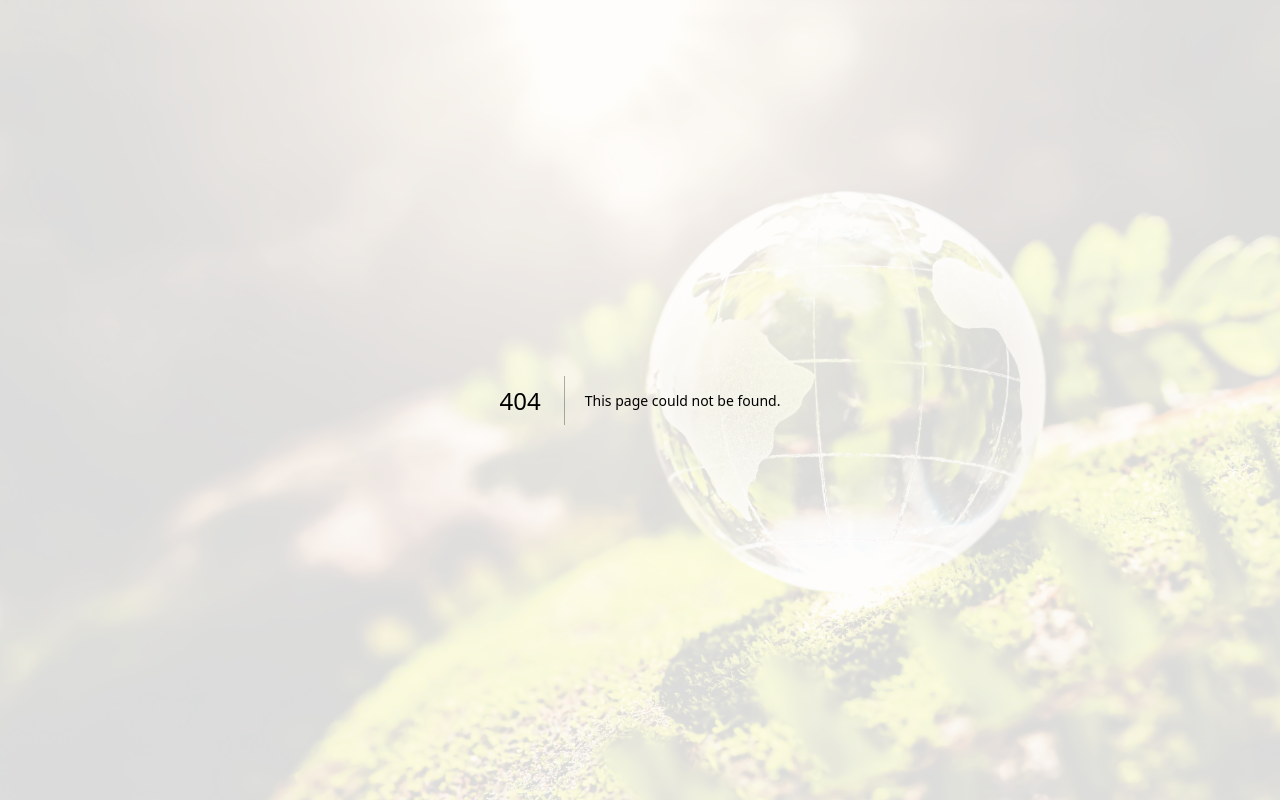
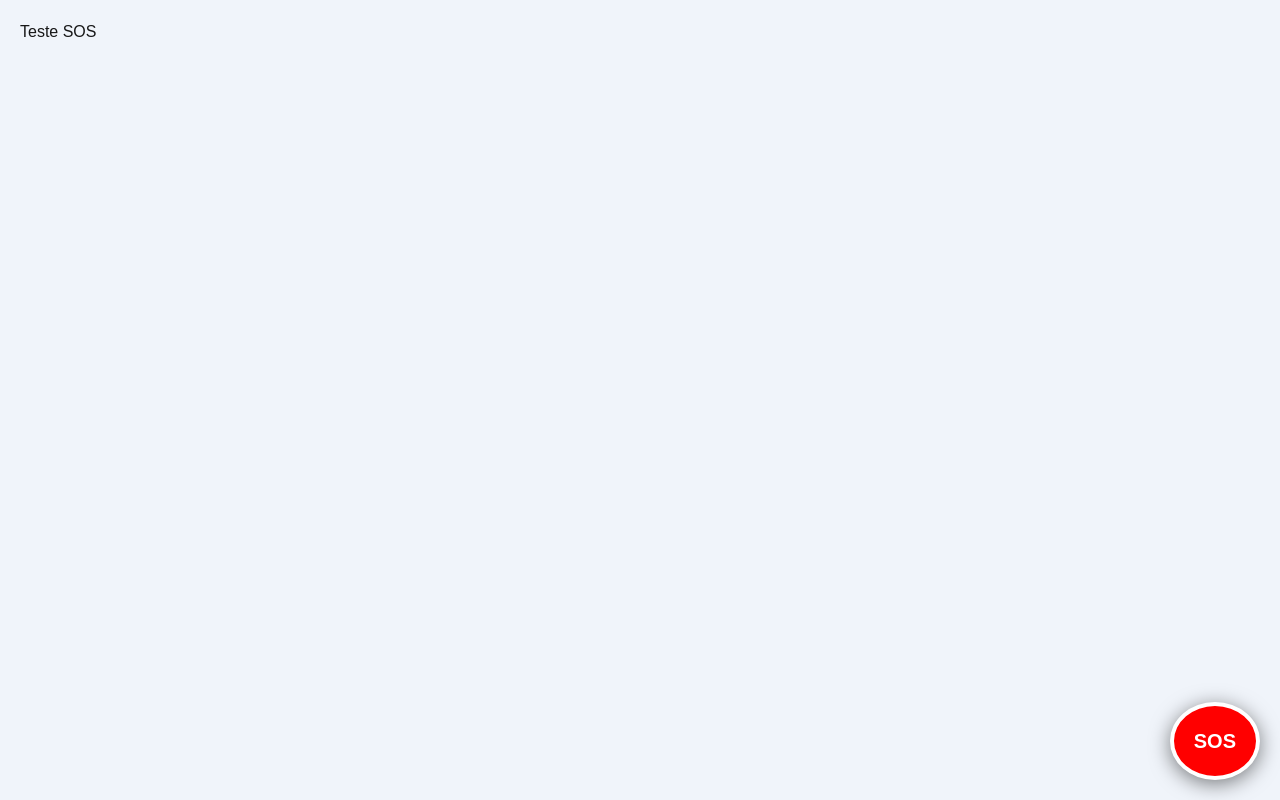
Before and after one commit to Alansud/frotas-nova-ambiental, a Next.js app: page /test-sos in a window 1280 px wide. Before the commit this address had no page. Built offline with nearby package versions, Linux system fonts and the light colour scheme.

Commit message:
test: pagina simples para testar botao SOS

```diff
--- /dev/null
+++ b/src/app/test-sos/page.tsx
@@ -0,0 +1,26 @@
+export default function TestSOSPage() {
+  return (
+    <div style={{ padding: '20px', background: '#f0f4fa', minHeight: '100vh' }}>
+      <h1>Teste SOS</h1>
+      <button
+        style={{
+          position: 'fixed',
+          bottom: '20px',
+          right: '20px',
+          background: 'red',
+          color: 'white',
+          padding: '20px',
+          borderRadius: '50%',
+          fontSize: '20px',
+          fontWeight: 'bold',
+          zIndex: 99999,
+          border: '4px solid white',
+          boxShadow: '0 4px 20px rgba(0,0,0,0.5)'
+        }}
+        onClick={() => alert('SOS clicado!')}
+      >
+        SOS
+      </button>
+    </div>
+  )
+}
```
